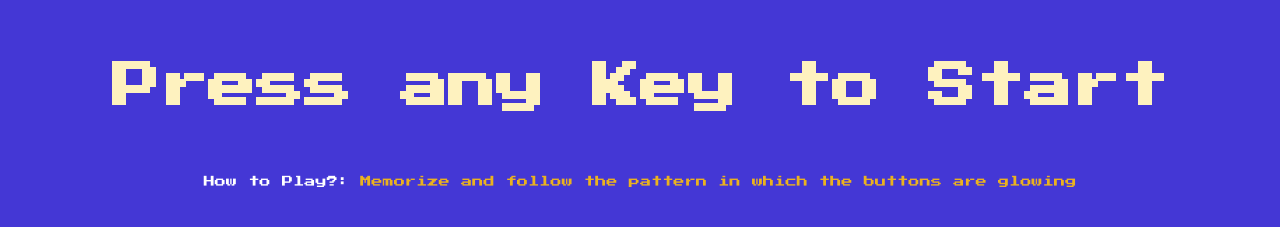
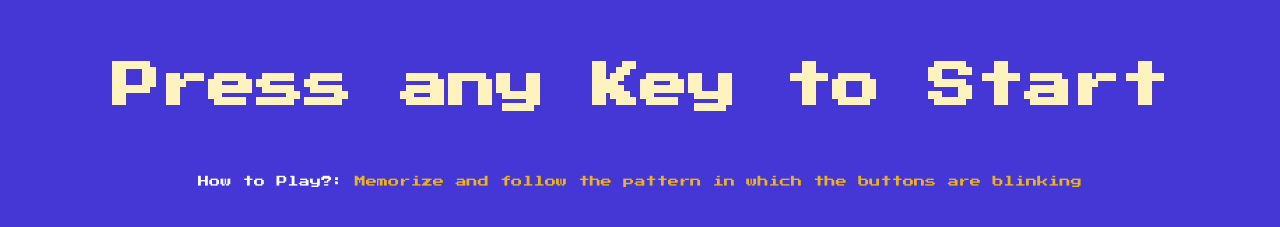
Before and after one commit to mustafamubashir03/SIMON-game, a plain HTML site: page index.html in a window 1280 px wide. Shown: the top 227 px of the page. Drawn offline with nearby package versions, Linux system fonts and the light colour scheme.

Commit message:
Add files via upload

```diff
--- a/index.html
+++ b/index.html
@@ -11,7 +11,7 @@
 
 <body>
   <h1 id="level-title">Press any Key to Start</h1>
-  <p class = "instruction"><span>How to Play?:</span> Memorize and follow the pattern in which the buttons are glowing</p>
+  <p class = "instruction"><span>How to Play?:</span> Memorize and follow the pattern in which the buttons are blinking</p>
   <div class="container">
     <div class="row">
 
```
